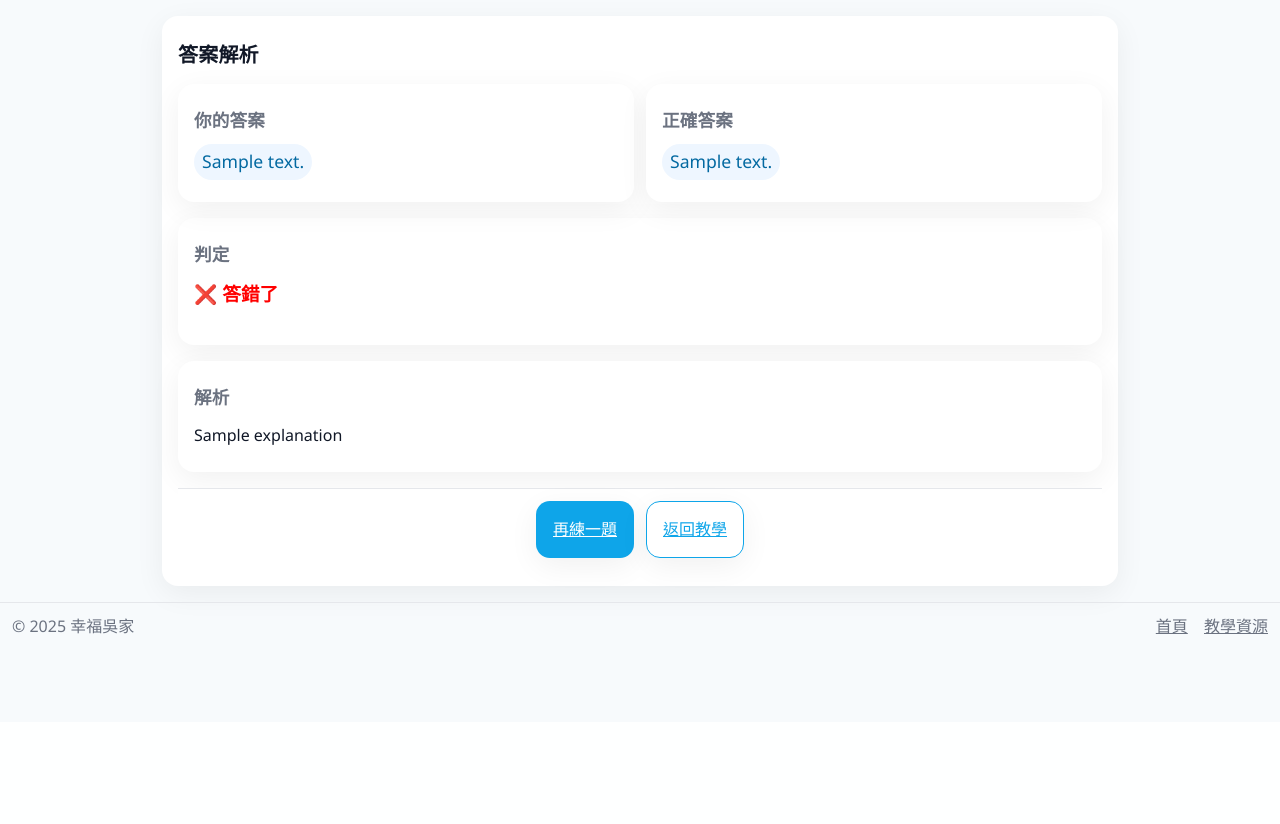
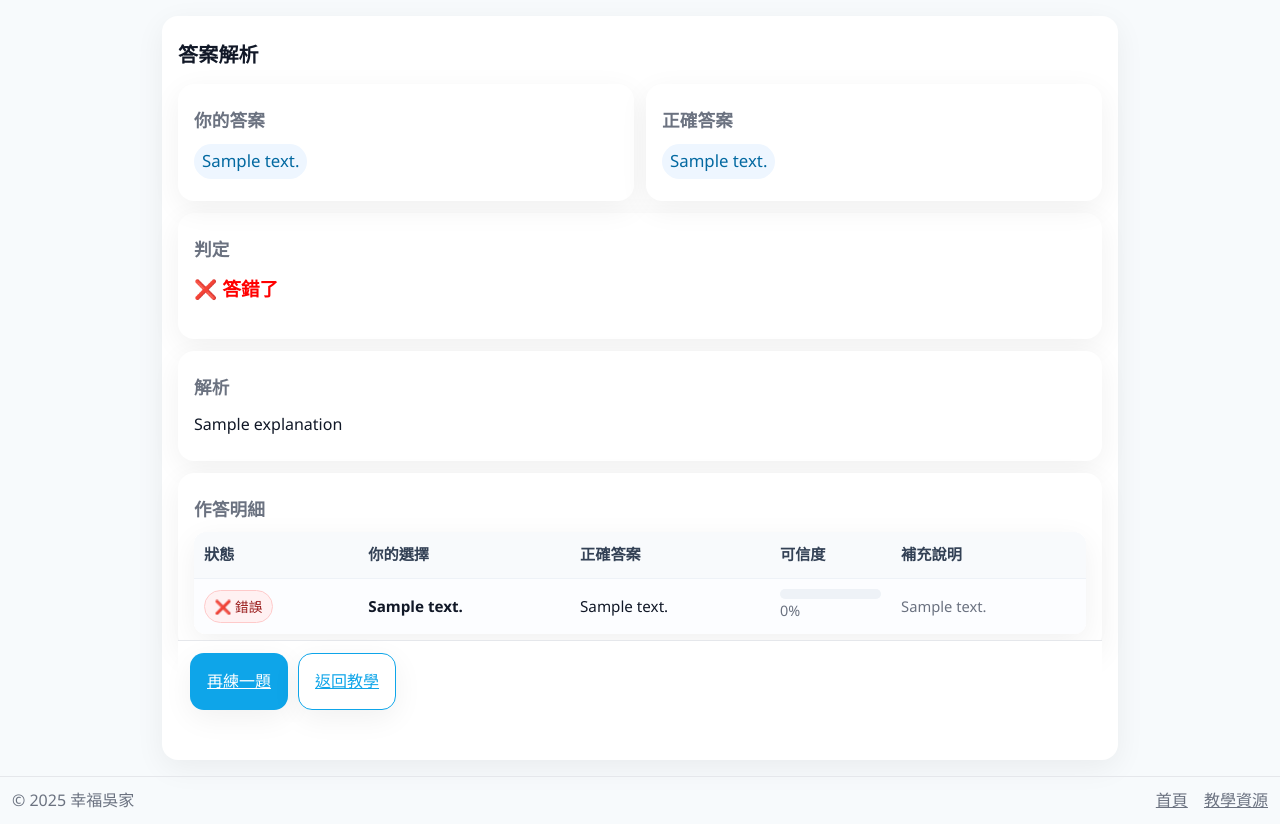
Before and after one commit to yingmaowu/camera_test, a Flask app: template templates/result.html in a window 1280 px wide. Shown: the part 78-902 px from the top of the page. Before the commit the page ends 712 px from the top, so only its background shows below. Run offline with Flask 3, Linux system fonts and the light colour scheme; the template is opened without the code that fills it: most values are stand-ins (such as "Sample title", 1, 10 or a date in 2020); some libraries are stand-ins or nearby versions.

Commit message:
Update result.html

```diff
--- a/templates/result.html
+++ b/templates/result.html
@@ -4,30 +4,55 @@
 <div class="card">
   <h1>答案解析</h1>
 
-  <div class="grid grid-2" style="margin-top:12px">
+  <div class="grid grid-2" style="margin-top:8px">
     <div class="card">
       <h2>你的答案</h2>
-      <p style="font-size:1.1rem"><span class="badge">{{ user_answer }}</span></p>
+      <p style="font-size:1.05rem"><span class="badge">{{ user_answer }}</span></p>
     </div>
     <div class="card">
       <h2>正確答案</h2>
-      <p style="font-size:1.1rem"><span class="badge">{{ correct_answer }}</span></p>
+      <p style="font-size:1.05rem"><span class="badge">{{ correct_answer }}</span></p>
     </div>
   </div>
 
-  <div class="card" style="margin-top:16px">
+  <div class="card" style="margin-top:12px">
     <h2>判定</h2>
-    <h3 style="margin-top:8px; color: {{ 'green' if is_correct else 'red' }}">
+    <h3 style="margin-top:6px; color: {{ 'green' if is_correct else 'red' }}">
       {% if is_correct %}✅ 答對了！{% else %}❌ 答錯了{% endif %}
     </h3>
   </div>
 
-  <div class="card" style="margin-top:16px">
+  <div class="card" style="margin-top:12px">
     <h2>解析</h2>
-    <p style="margin-top:8px; line-height:1.8">{{ explanation }}</p>
+    <p style="margin-top:6px">{{ explanation }}</p>
   </div>
 
-  <div class="sticky-actions flex" style="justify-content:center; margin-top:16px">
+  {% if details %}
+  <div class="card" style="margin-top:12px">
+    <h2>作答明細</h2>
+    <div class="table-wrap" style="margin-top:6px">
+      <table class="table table-striped table-compact">
+        <thead><tr><th class="col-xs">狀態</th><th>你的選擇</th><th>正確答案</th><th>可信度</th><th>補充說明</th></tr></thead>
+        <tbody>
+          {% for row in details %}
+          <tr>
+            <td>{% if row.is_correct %}<span class="pill ok">✅ 正確</span>{% else %}<span class="pill bad">❌ 錯誤</span>{% endif %}</td>
+            <td><strong>{{ row.user_answer }}</strong></td>
+            <td>{{ row.correct_answer }}</td>
+            <td>
+              <div class="bar" style="--w: {{ (row.confidence or 0) * 100 }}%"><i></i></div>
+              <div class="muted" style="font-size:.9rem">{{ ((row.confidence or 0) * 100)|round(0) }}%</div>
+            </td>
+            <td class="cell-muted">{{ row.note or '-' }}</td>
+          </tr>
+          {% endfor %}
+        </tbody>
+      </table>
+    </div>
+  </div>
+  {% endif %}
+
+  <div class="sticky-actions btn-group" style="margin-top:12px">
     <a class="btn" href="{{ url_for('quiz') }}">再練一題</a>
     <a class="btn btn-outline" href="{{ url_for('teaching') }}">返回教學</a>
   </div>
```
